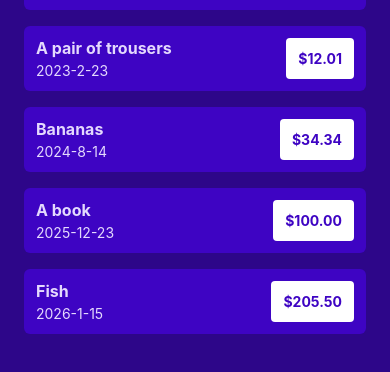
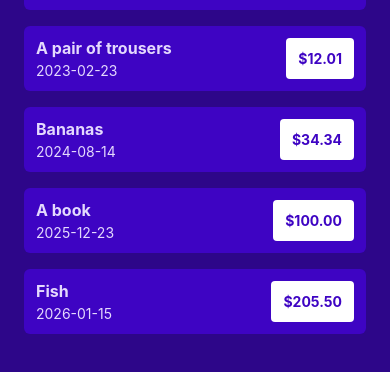
Before and after one commit to asnganje/expense-tracker-1, a React Native app: screen /AllExpenses in a window 390 px wide. Shown: the part 187-559 px from the top of the page. Built offline with nearby package versions, Linux system fonts and the light colour scheme.

Commit message:
add logic for default values in updating expense details

```diff
--- a/components/ManageExpense/ExpenseForm.js
+++ b/components/ManageExpense/ExpenseForm.js
@@ -2,15 +2,15 @@ import { StyleSheet, Text, View } from "react-native";
 import Input from "./Input";
 import Button from "../UI/Button"
 import { useState } from "react";
+import { getFormattedDate } from "../../util/date";
 
-function ExpenseForm({onCancel, submitButtonLabel, onSubmit}) {
+function ExpenseForm({onCancel, submitButtonLabel, onSubmit, selectedExpense}) {
 
   const [inputValues, setInputValues] = useState({
-    amount: "",
-    description:"",
-    date:""
+    amount: selectedExpense?.amount.toString() || "",
+    description: selectedExpense?.description || "",
+    date: selectedExpense ? getFormattedDate(selectedExpense.date) : ""
   })
-
   function inputChangedHandler (inputIdentifier, enteredValue) {
     setInputValues((currentInputValues)=>{
       return {...currentInputValues, [inputIdentifier]: enteredValue}
--- a/screens/ManageExpense.js
+++ b/screens/ManageExpense.js
@@ -9,6 +9,8 @@ function ManageExpense({ route, navigation }) {
   const editedExpenseId = route.params?.expenseId
   const isEditing = !!editedExpenseId
   const expensesCtx = useContext(ExpensesContext)
+
+  const selectedExpense = expensesCtx.expenses.find((expense)=>expense.id === editedExpenseId)
 
   useLayoutEffect(()=> {
     navigation.setOptions({
@@ -41,6 +43,7 @@ function ManageExpense({ route, navigation }) {
         isEditing={isEditing}
         onSubmit={confirmHandler}
         submitButtonLabel={isEditing? "Update" : "Add"}
+        selectedExpense ={selectedExpense}
       />
       {isEditing &&
       <View style={styles.deleteContainer}>
--- a/util/date.js
+++ b/util/date.js
@@ -1,5 +1,6 @@
 export const getFormattedDate = (date) => {
-  return `${date.getFullYear()}-${date.getMonth()+1}-${date.getDate()}`
+  return date.toISOString().slice(0,10)
+  // return `${date.getFullYear()}-${date.getMonth()+1}-${date.getDate()}`
 }
 
 export const getDateMinusDays =(date, days) => {
```
